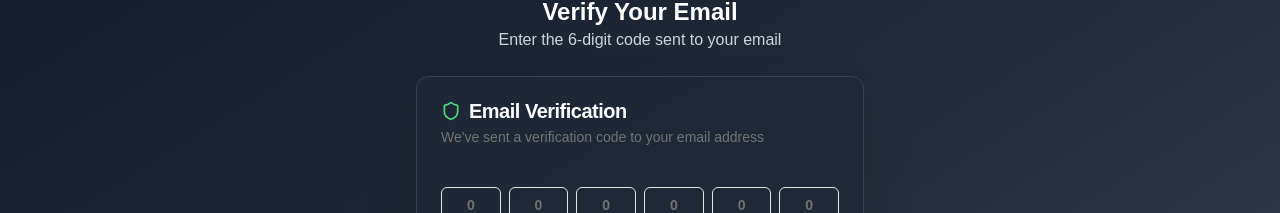
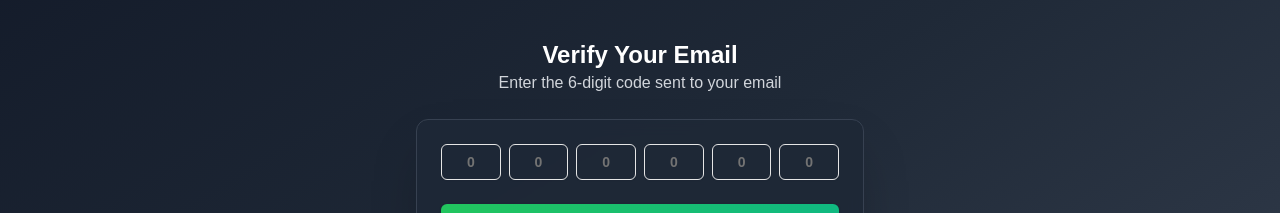
Before and after one commit to huzidev/next-ai, a Next.js app: page /auth/user/verify in a window 1280 px wide. Shown: the part 203-416 px from the top of the page. Built offline with nearby package versions, Linux system fonts and the light colour scheme; no server answers.

Commit message:
updated verificaiton panel

```diff
--- a/src/pages/auth/user/verify/index.tsx
+++ b/src/pages/auth/user/verify/index.tsx
@@ -3,15 +3,12 @@ import FormLayout from "@/components/auth/FormLayout";
 import { Button } from "@/components/ui/button";
 import {
   Card,
-  CardContent,
-  CardDescription,
-  CardHeader,
-  CardTitle,
+  CardContent
 } from "@/components/ui/card";
 import { Input } from "@/components/ui/input";
 import { useToast } from "@/hooks/use-toast";
 import { api } from "@/lib/api";
-import { Mail, RotateCcw, Shield } from "lucide-react";
+import { Mail, RotateCcw } from "lucide-react";
 import { useRouter } from "next/router";
 import { useRef, useState } from "react";
 
@@ -73,7 +70,6 @@ export default function UserVerify() {
           description: "Your account has been successfully verified",
         });
 
-        // Redirect to signin or dashboard
         router.push("/auth/user/signin");
       } else {
         toast({
@@ -137,19 +133,7 @@ export default function UserVerify() {
         }
       />
 
-      {/* Verification Form */}
       <Card className="shadow-2xl border border-gray-700 bg-gray-800/90 backdrop-blur">
-        <CardHeader className="space-y-1 pb-4">
-          <CardTitle className="text-xl font-semibold flex items-center text-white">
-            <Shield className="h-5 w-5 mr-2 text-green-400" />
-            Email Verification
-          </CardTitle>
-          <CardDescription className="text-gray-300">
-            {email
-              ? `We've sent a verification code to ${email}`
-              : "We've sent a verification code to your email address"}
-          </CardDescription>
-        </CardHeader>
 
         <CardContent className="space-y-6">
           <form onSubmit={handleSubmit} className="space-y-6">
```
